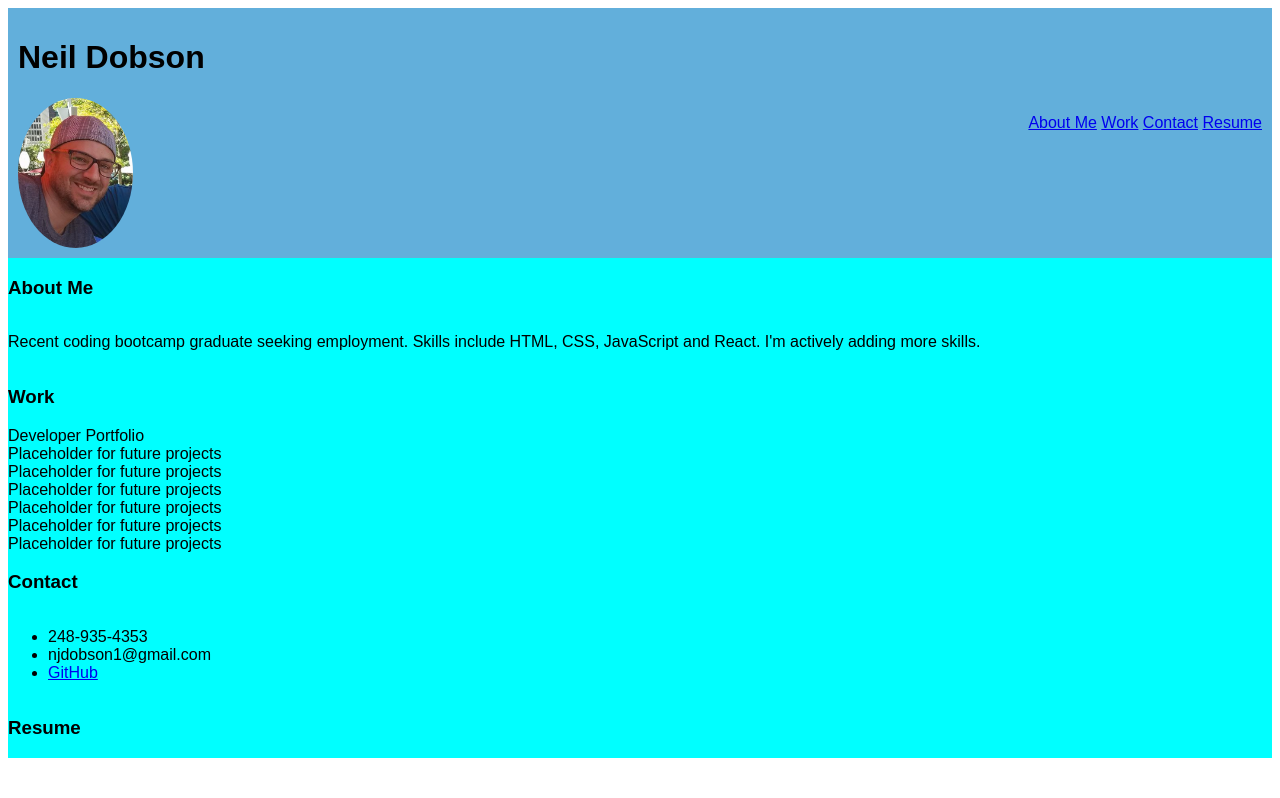
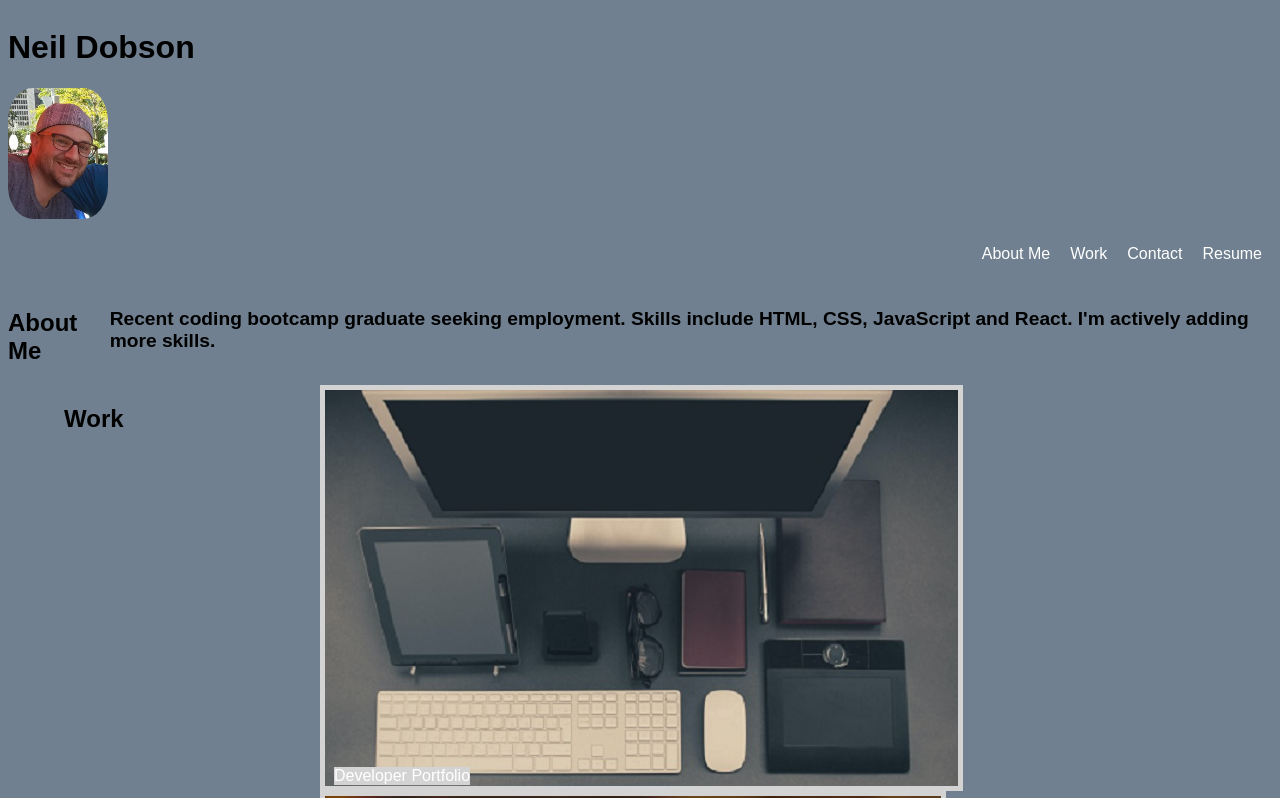
Before and after one commit to ndz4shz/Developer-Portfolio, a plain HTML site: page Main/index.html in a window 1280 px wide. Shown: the top 798 px of the page. Drawn offline with Linux system fonts and the light colour scheme.

Commit message:
updated css and README file, added pics and links in html

```diff
--- a/Main/assets/css/style.css
+++ b/Main/assets/css/style.css
@@ -1,28 +1,103 @@
 * {
     box-sizing: border-box;
-    font-family: Arial, Helvetica, sans-serif;
+    font-family: arial;
+    background-color: slategray;
+
 }
-.header {
+header img{
+    border-radius: 25%;
+    max-width: 100px;
+}
+header{
+    display: flex;
+    flex-direction: column;
+}
+nav ul{
+    display: flex;
+    justify-content: right;
+}
+ul li{
+    list-style-type: none;
+    padding: 0;
+}
+nav a{
+    text-decoration: none;
+    color: #fff;
+    display: block;
     padding: 10px;
-    background-color: rgb(98, 175, 219);
 }
-.header img {
-   max-height: 150px;
-   border-radius: 50%;
+nav a:hover{
+    background-color: #555;
+}
+.aboutme{
+    display: flex;
+    justify-content: space-between;
+    align-content: center;
+}
+.skills{
+    font-size: larger;
+    font-weight: bold;
 }
 
-.header nav {
-    float: right;
-}
-.header nav ul li {
-    display: inline-block;
-}
-.card {
-    width: 100%;
-    float: right;
+.contact ul{
     display: flex;
-    flex-direction: column;
-    justify-content: center;
-    background-color: aqua;
+    justify-content: space-evenly;
+
 
 }
+
+.text-in-pic{
+    position: relative;
+    text-align: center;
+    color: white;
+}
+
+.bottom-left{
+    position: absolute;
+    bottom: 8px;
+    left: 16px;
+}
+section img{
+    border: lightgrey 5px solid;
+}
+.work {
+    display: flex;
+    flex-direction: row;
+    justify-content: center;
+}
+
+.work h2 {
+    width: 20vw;
+}
+
+.work2 {
+    width: 70vw;
+
+    display: flex;
+    flex-direction: row;
+    flex-wrap: wrap;
+}
+
+.work2 section p {
+    margin: -2;
+    z-index: 10;
+    background-color: lightgray;
+    color: white;
+}
+
+@media (max-width: 576px) {
+    .work {
+        display: block;
+        text-align: center;
+    }
+
+    .work h2 {
+        width: 90vw;
+    }
+
+    .work2 {
+        display: block;
+        width: 90vw;
+        border-left: none;
+    }
+}
--- a/Main/index.html
+++ b/Main/index.html
@@ -6,9 +6,10 @@
     <title>Neil Dobson Portfolio</title>
   </head>
   <body>
-    <header class="header">
+    <header>
       <h1>Neil Dobson</h1>
       <img src="./assets/images/BottcampPic.png" alt="photo of Neil Dobson" />
+    </header>
     <nav>
       <ul>
         <li>
@@ -19,37 +20,74 @@
         <li><a href="#Resume">Resume</a></li>
       </ul>
     </nav>
-    </header>
+
     <main>
-      <section class="card">
-        <h3 id="About-Me">About Me</h3>
-        <p>
+      <section class="aboutme">
+        <h2 id="Work">About Me</h2>
+        <p class="skills">
           Recent coding bootcamp graduate seeking employment. Skills include
           HTML, CSS, JavaScript and React. I'm actively adding more skills.
         </p>
       </section>
-      <section class="card">
-        <h3 id="Work">Work</h3>
-        <div>Developer Portfolio</div>
-        <div>Placeholder for future projects</div>
-        <div>Placeholder for future projects</div>
-        <div>Placeholder for future projects</div>
-        <div>Placeholder for future projects</div>
-        <div>Placeholder for future projects</div>
-        <div>Placeholder for future projects</div>
+      <section class="work">
+        <h2 id="work">Work</h2>
+        <section class="work2">
+          <section class="text-in-pic">
+            <a href="https://ndz4shz.github.io/Developer-Portfolio/">
+              <img
+                src="/Main/assets/images/portfolio.jpg"
+                alt="picture of a desktop"
+              />
+            </a>
+            <p class="bottom-left">Developer Portfolio</p>
           </section>
-      <section class="card">
-        <h3 id="Contact">Contact</h3>
+          <section class="text-in-pic">
+            <a href="">
+              <img
+                src="/Main/assets/images/cityscape.jpg"
+                alt="picture of a cityscape"
+            /></a>
+            <p class="bottom-left">Coming Soon</p>
+          </section>
+          <section class="text-in-pic">
+            <a href="">
+              <img
+                src="/Main/assets/images/mobileapp.jpg"
+                alt="picture of a cellphone"
+            /></a>
+            <p class="bottom-left">Coming Soon</p>
+          </section>
+          <section class="text-in-pic">
+            <a href="">
+              <img
+                src="/Main/assets/images/recipeapp.jpg"
+                alt="picture of food"
+            /></a>
+            <p class="bottom-left">Coming Soon</p>
+          </section>
+          <section class="text-in-pic">
+            <a href="">
+              <img
+                src="/Main/assets/images/photoapp.jpg"
+                alt="picture of tarot cards"
+            /></a>
+            <p class="bottom-left">Coming Soon</p>
+          </section>
+        </section>
+      </section>
+
+      <section class="contact">
+        <h2 id="Contact">Contact</h2>
         <ul>
           <li>248-935-4353</li>
-          <li>njdobson1@gmail.com</li>
+          <li><a href="mailto:njdobson1@gmail.com">njdobson1@gmail.com</a></li>
           <li>
             <a href="https://github.com/ndz4shz?tab=repositories">GitHub</a>
           </li>
         </ul>
       </section>
       <section class="card">
-        <h3 id="Resume">Resume</h3>
+        <h2 id="Resume">Resume</h2>
       </section>
     </main>
   </body>
```
Also changed, not shown: Main/assets/images/Screenshot.png (added), Main/assets/images/cityscape.jpg (added), Main/assets/images/mobileapp.jpg (added), Main/assets/images/photoapp.jpg (added), Main/assets/images/portfolio.jpg (added), Main/assets/images/recipeapp.jpg (added), 1 other file. Lines whose indentation alone changed are shown as unchanged.
